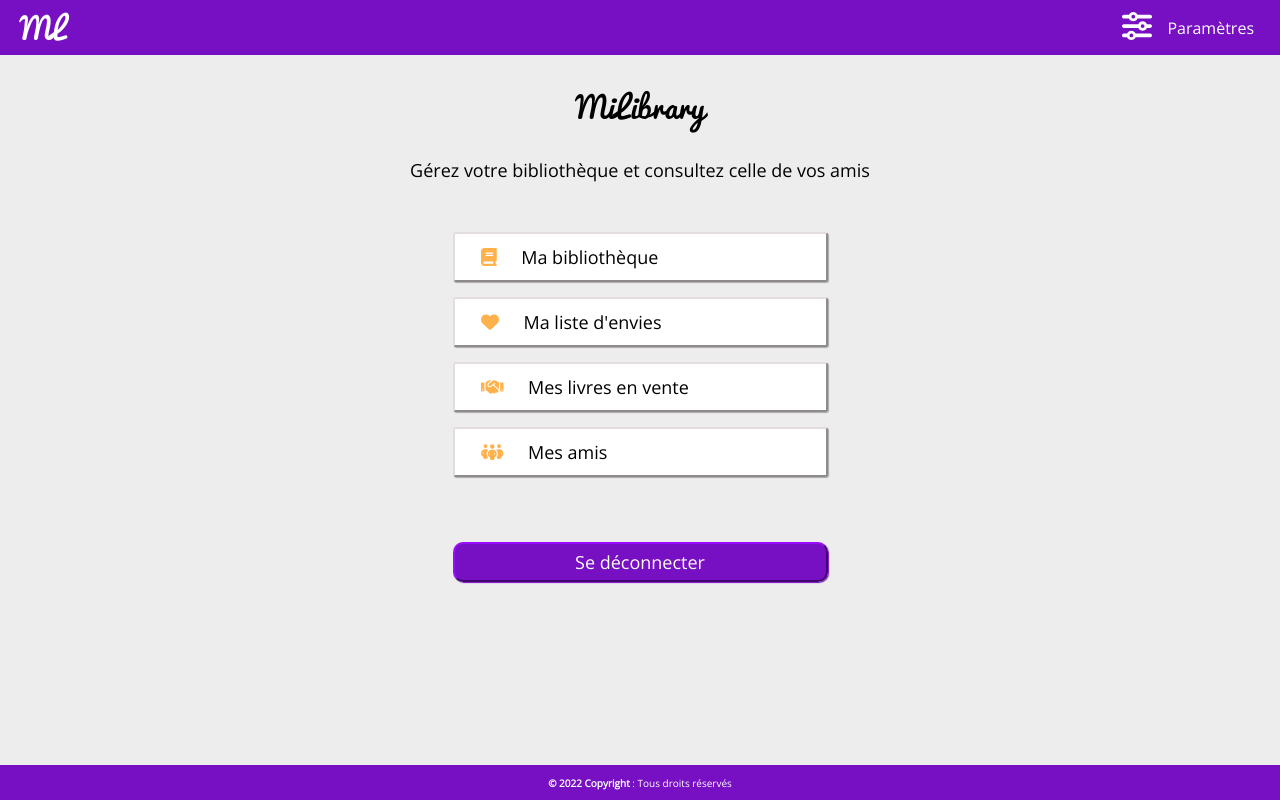
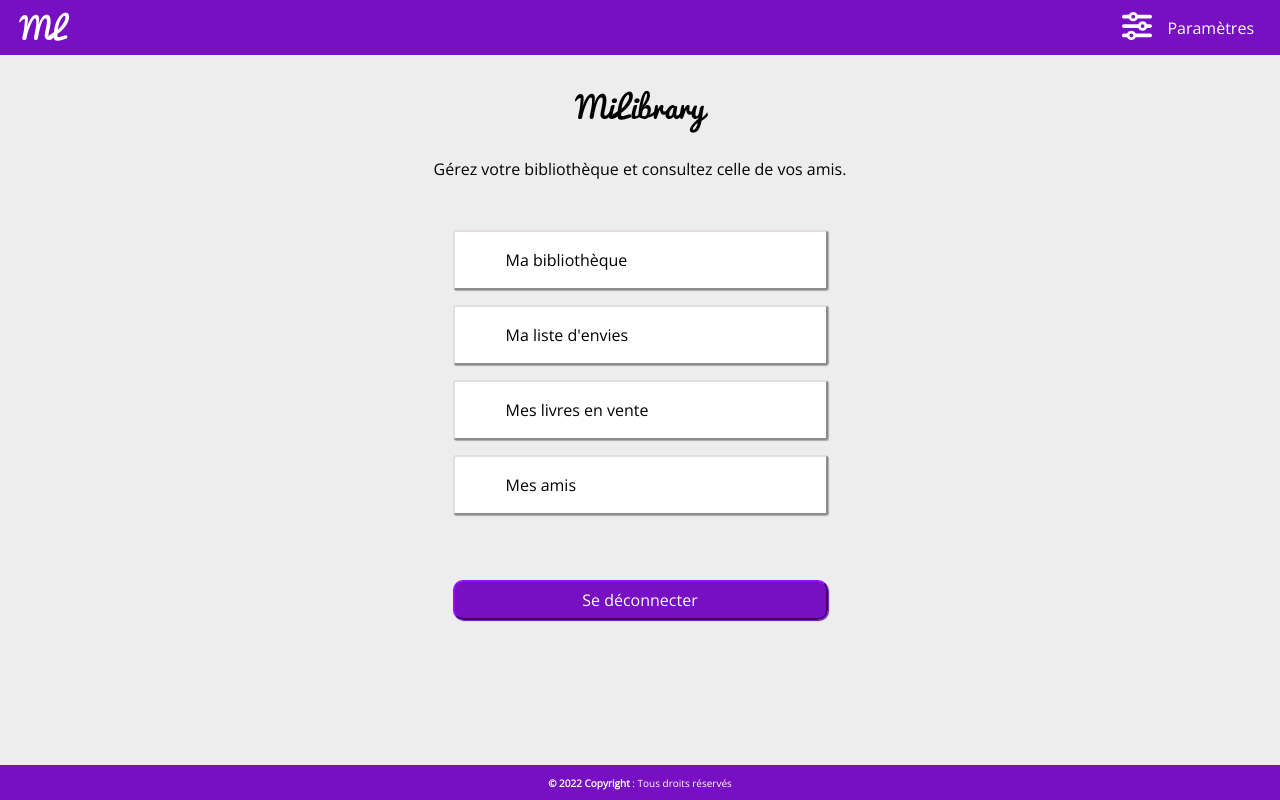
Before and after one commit to Azaguilla/MILibrary, an Angular app in the folder app/: page / in a window 1280 px wide. Built offline with nearby package versions, Linux system fonts and the light colour scheme.

Commit message:
add: icons and routes

```diff
--- a/app/src/app/app.component.html
+++ b/app/src/app/app.component.html
@@ -1,3 +1,3 @@
 <app-header></app-header>
-<app-home></app-home>
+<router-outlet></router-outlet>
 <app-footer></app-footer>
--- a/app/src/app/app.module.ts
+++ b/app/src/app/app.module.ts
@@ -4,6 +4,7 @@ import { CoreModule } from './core/core.module';
 import { FontAwesomeModule } from '@fortawesome/angular-fontawesome';
 
 import { AppComponent } from './app.component';
+import { AppRoutingModule } from './app-routing.module';
 
 @NgModule({
   declarations: [
@@ -12,7 +13,8 @@ import { AppComponent } from './app.component';
   imports: [
     BrowserModule,
     CoreModule,
-    FontAwesomeModule
+    FontAwesomeModule,
+    AppRoutingModule
   ],
   providers: [],
   bootstrap: [AppComponent]
--- a/app/src/app/core/components/home/home.component.html
+++ b/app/src/app/home-page/components/home/home.component.html
@@ -1,13 +1,13 @@
 <div id="home-body">
     <h2>MiLibrary</h2>
-    <article class= "text-font">Gérez votre bibliothèque et consultez celle de vos amis</article>
+    <article class= "text-font">Gérez votre bibliothèque et consultez celle de vos amis.</article>
     <nav>
         <div id = "menu">
             <button class= "menu-button text-font"><fa-icon class="menu-icons" [icon]="faBook"></fa-icon>Ma bibliothèque</button>
             <button class= "menu-button text-font"><fa-icon class="menu-icons" [icon]="faHeart"></fa-icon>Ma liste d'envies</button>
             <button class= "menu-button text-font"><fa-icon class="menu-icons" [icon]="faHandshake"></fa-icon>Mes livres en vente</button>
             <button class= "menu-button text-font"><fa-icon class="menu-icons" [icon]="faPeopleGroup"></fa-icon>Mes amis</button>
-        </div>
+            </div>
         <div id = "deconnexion-button-div">
             <button class = "deconnexion-button text-font">Se déconnecter</button>
         </div>
--- a/app/src/app/core/components/home/home.component.scss
+++ b/app/src/app/home-page/components/home/home.component.scss
@@ -3,7 +3,7 @@ h2{
 }
 
 .text-font{
-    font : 18px OpenSansRegular;
+    font : 16px OpenSansRegular;
 }
 
 div#home-body{
@@ -28,7 +28,7 @@ button{
 
 .menu-button {
     background-color: white;
-    height: 50px;
+    height: 60px;
     width: 375px;
     border-color: rgb(228 221 221);
     border-radius: 3px 3px 3px 3px;
--- a/app/src/app/core/components/home/home.component.ts
+++ b/app/src/app/home-page/components/home/home.component.ts
@@ -12,7 +12,6 @@ export class HomeComponent implements OnInit {
   faHandshake = faHandshake;
   faPeopleGroup = faPeopleGroup;
 
-
   constructor() { }
 
   ngOnInit(): void {
```
Also changed, not shown: app/src/app/app-routing.module.ts (added, +17 -0 lines), app/src/app/core/core.module.ts (+2 -5 lines), app/src/app/home-page/home-page.module.ts (added, +17 -0 lines).
